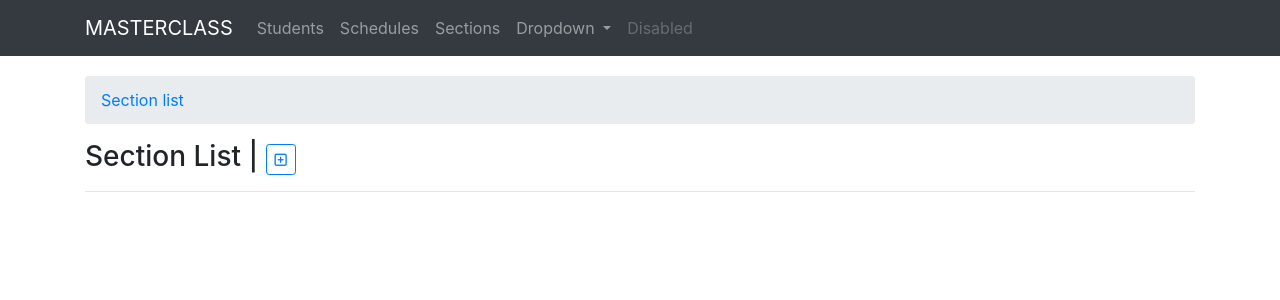
After one commit to franky88/masterclass, a Django app: page /sections/ in a window 1280 px wide. The commit adds this page. Shown: the top 300 px of the page. Run offline with Django 3.2, Linux system fonts and the light colour scheme; some libraries are stand-ins or nearby versions.

Commit message:
updated views

```diff
--- a/masterclass/urls.py
+++ b/masterclass/urls.py
@@ -22,6 +22,7 @@ urlpatterns = [
     path('admin/', admin.site.urls),
     path('', include('students.urls')),
     path('schedules/', include('schedules.urls')),
+    path('sections/', include('sections.urls')),
 ]
 if settings.DEBUG:
 	urlpatterns += static(settings.STATIC_URL, document_root=settings.STATIC_ROOT)
--- /dev/null
+++ b/schedules/forms.py
@@ -0,0 +1 @@
+from django import forms
--- /dev/null
+++ b/sections/forms.py
@@ -0,0 +1 @@
+from django import forms
--- /dev/null
+++ b/sections/urls.py
@@ -0,0 +1,6 @@
+from django.urls import path
+from . import views
+app_name = "section"
+urlpatterns = [
+    path('', views.section_list, name='list'),
+]
--- a/sections/views.py
+++ b/sections/views.py
@@ -1,3 +1,10 @@
 from django.shortcuts import render
-
+from .models import Section
 # Create your views here.
+def section_list(request):
+    section_list=Section.objects.all().order_by('section_name')
+    context = {
+        "title": "section list",
+        "sectionlist": section_list,
+    }
+    return render(request, "sections/section_list.html", context)
--- a/students/models.py
+++ b/students/models.py
@@ -6,8 +6,9 @@ from schedules.models import Schedule
 # Create your models here.
 def user_directory_path(instance, filename):
     # file will be uploaded to MEDIA_ROOT/user_<id>/<filename>
-    return 'user_{0}/{1}'.format(instance.schedule.section.user.id, filename)
+    return 'user_{0}/{1}'.format(instance.schedule.section.adviser.id, filename)
 class StudentName(models.Model):
+    user = models.ForeignKey(User, on_delete=models.CASCADE, default=1)
     lrn = models.CharField(max_length=12, unique=True, blank=True, null=True)
     first_name = models.CharField(max_length=120)
     last_name = models.CharField(max_length=120)
--- a/templates/base.html
+++ b/templates/base.html
@@ -29,6 +29,9 @@
               </li>
               <li class="nav-item">
                 <a class="nav-link" href="{% url 'schedule:list' %}">Schedules</a>
+              </li>
+              <li class="nav-item">
+                <a class="nav-link" href="{% url 'section:list' %}">Sections</a>
               </li>
               <li class="nav-item dropdown">
                 <a class="nav-link dropdown-toggle" href="#" id="navbarDropdown" role="button" data-toggle="dropdown" aria-haspopup="true" aria-expanded="false">
--- /dev/null
+++ b/templates/sections/section_list.html
@@ -0,0 +1,11 @@
+{% extends 'base.html' %}
+
+{% block content %}
+<nav aria-label="breadcrumb">
+  <ol class="breadcrumb">
+    <li class="breadcrumb-item"><a href="{%url 'section:list'%}">Section list</a></li>
+  </ol>
+</nav>
+<h3>{{title|title}} | <small class="text-muted"><a href="{%url 'student:add'%}" type="button" class="btn btn-outline-primary btn-sm myTooltip" data-toggle="tooltip" data-placement="right" title="Add student"><i class="far fa-plus-square"></i></a></small></h3>
+<hr>
+{% endblock %}
```
Also changed, not shown: sections/models.py (+15 -1 lines), students/views.py (+5 -4 lines), templates/students/student_detail.html (+6 -2 lines), templates/students/student_list.html (+5 -7 lines), db.sqlite3, sections/migrations/0002_auto_20200413_1306.py (added), sections/migrations/0003_section_grade_level.py (added), students/migrations/0003_studentname_user.py (added).
